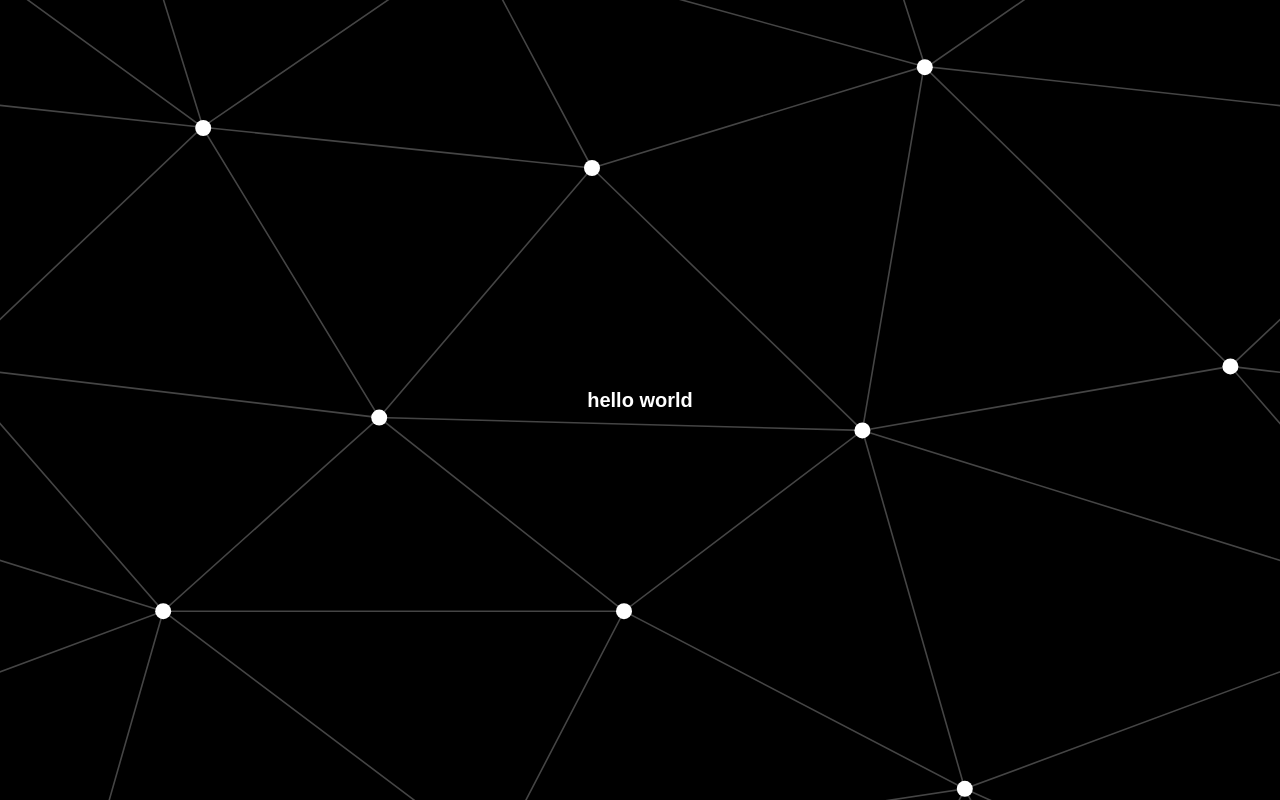
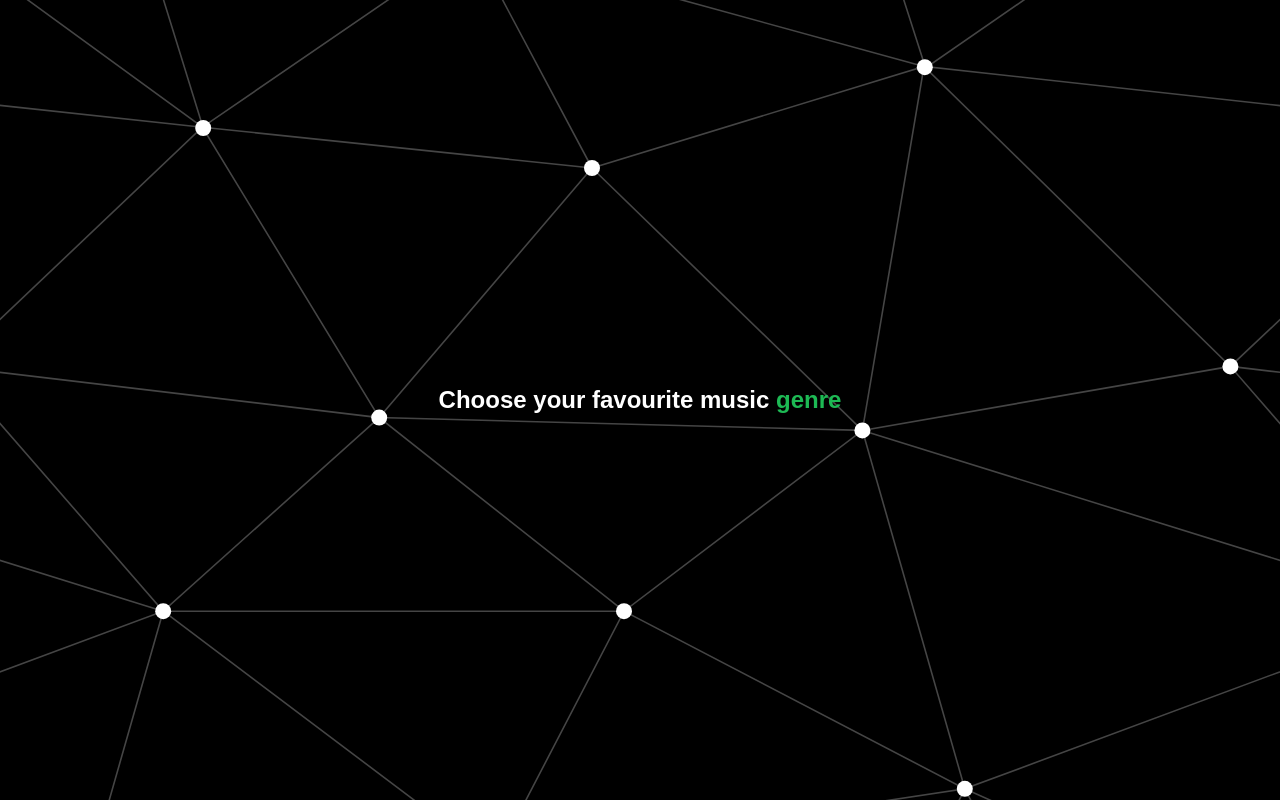
Before and after one commit to TeodorWolski/music-genre-chooser, a React (Create React App) app: page / in a window 1280 px wide. Built offline with nearby package versions, Linux system fonts and the light colour scheme.

Commit message:
Adding root styles file

```diff
--- a/src/index.tsx
+++ b/src/index.tsx
@@ -1,6 +1,6 @@
 import React from 'react';
 import ReactDOM from 'react-dom/client';
-import Root from './views/Root';
+import Root from 'views/Root/Root';
 
 const root = ReactDOM.createRoot(
   document.getElementById('root') as HTMLElement
--- /dev/null
+++ b/src/views/Root/Root.styles.ts
@@ -0,0 +1,11 @@
+import styled from 'styled-components';
+
+export const Heading = styled.h1`
+  color: ${({ theme }) => theme.colors.white};
+  font-size: ${({ theme }) => theme.fontSize.xl};
+
+  &::after {
+    content: ' genre';
+    color: ${({ theme }) => theme.colors.green};
+  }
+`;
--- a/src/views/Root.tsx
+++ b/src/views/Root/Root.tsx
@@ -1,9 +1,10 @@
 import MainTemplate from 'components/templates/MainTemplate';
+import { Heading } from './Root.styles';
 
 const Root = () => {
   return (
     <MainTemplate>
-      <h1>hello world</h1>
+      <Heading>Choose your favourite music</Heading>
     </MainTemplate>
   );
 };
```
